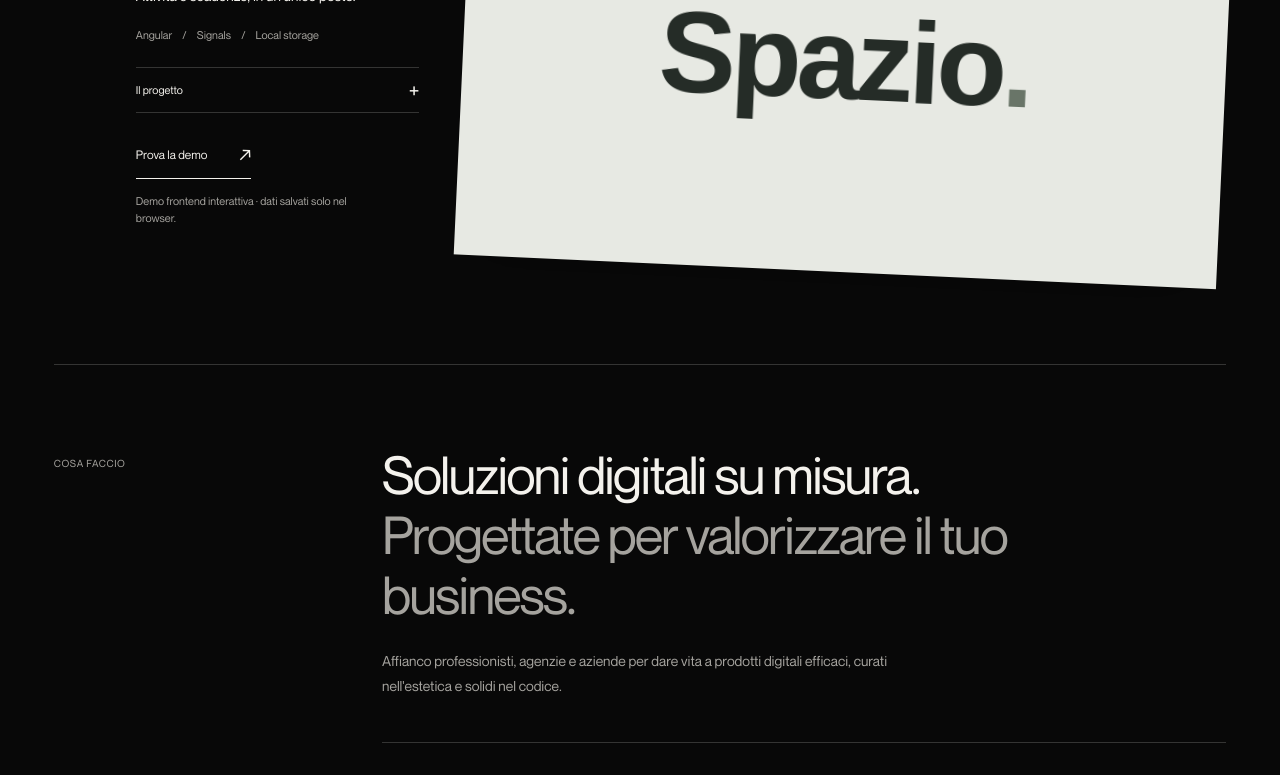
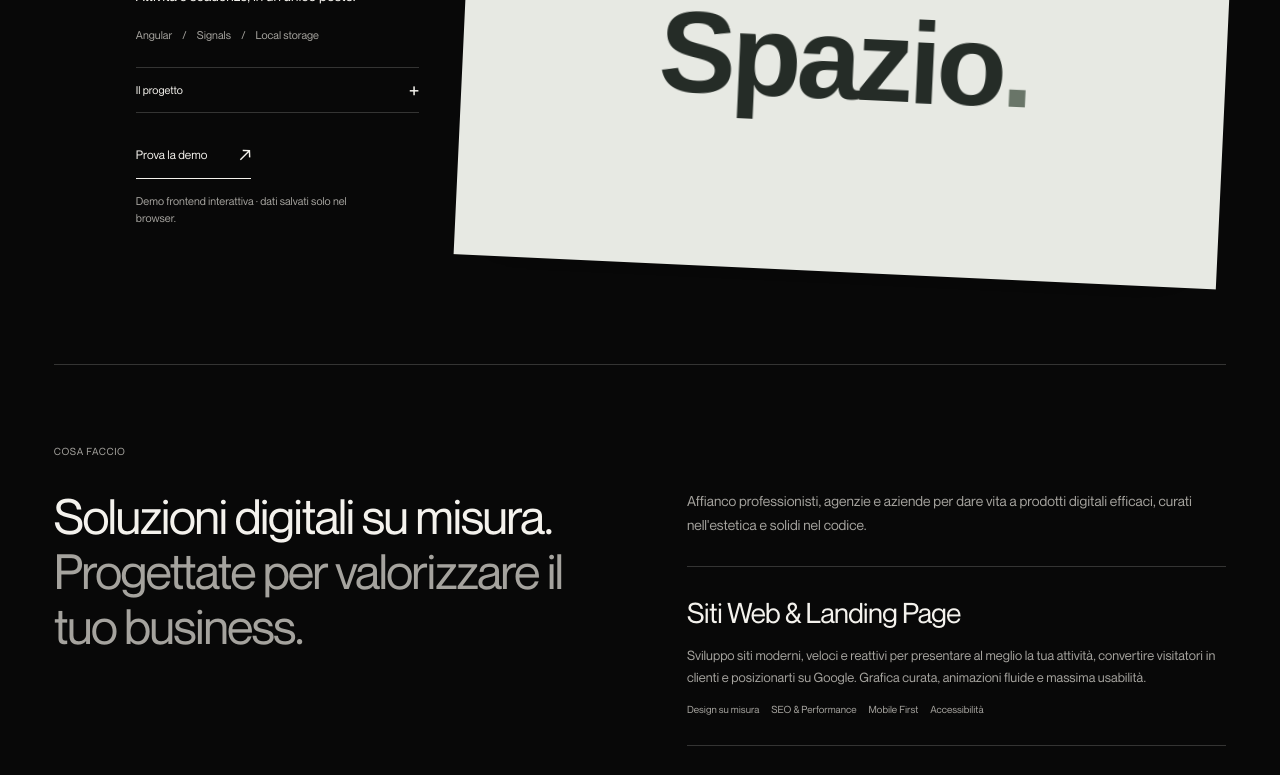
Before and after one commit to gioelevalori/gioele-valori-portfolio, an Angular app: page / in a window 1280 px wide. Shown: the part 2000-2775 px from the top of the page. Built offline with nearby package versions, Linux system fonts and the light colour scheme.

Commit message:
Add scroll-driven editorial chapters and reading progress

```diff
--- a/src/main.ts
+++ b/src/main.ts
@@ -8,6 +8,7 @@ interface DemoTask { id: string; title: string; tag: string; state: TaskState; d
 @Component({selector:'app-root',standalone:true,template:`
 <a class="skip" href="#main">{{t("Vai al contenuto")}}</a>
 <div class="site" [class.light]="light()">
+<div class="reading-progress" aria-hidden="true"></div>
 <header class="masthead">
 <a class="identity" href="#presentazione" [attr.aria-label]="t(&quot;Gioele Valori, inizio&quot;)"><svg class="personal-mark" viewBox="0 0 136 100" fill="none" stroke="currentColor" stroke-width="8" aria-hidden="true"><path d="M60 29C52 16 29 16 19 31C5 52 16 77 38 77C54 77 64 66 64 51H41M74 22L96 77L119 22"/></svg></a>
 <a class="masthead-location" href="#profilo">{{t("Penne, Italia")}}</a>
@@ -31,12 +32,12 @@ interface DemoTask { id: string; title: string; tag: string; state: TaskState; d
 @if(i===0){<span class="cookie-logo-window"><img src="projects/cookiemakers-logo.png" [alt]="t(&quot;My Cookie Delight, logo di CookieMakers&quot;)" width="1000" height="1000"></span>}@else if(i===1){<img class="cali-logo" src="projects/cali-al-sole-logo.png" [alt]="t(&quot;Logo Cali al Sole&quot;)" width="600" height="600" loading="lazy">}@else{<span class="spazio-wordmark" [attr.aria-label]="t(&quot;Spazio&quot;)">{{t("Spazio")}}<span>.</span></span>}
 <span class="cover-action" aria-hidden="true">{{t(project.demo ? 'Prova la demo' : 'Scopri il progetto')}} ↗</span></button>
 </article>}</div></section></div>
-<section id="servizi" class="services section"><div class="section-label">{{t("COSA FACCIO")}}</div><div><h2>{{t("Soluzioni digitali su misura.")}}<br><span class="muted">{{t("Progettate per valorizzare il tuo business.")}}</span></h2><p class="projects-intro">{{t("Affianco professionisti, agenzie e aziende per dare vita a prodotti digitali efficaci, curati nell'estetica e solidi nel codice.")}}</p><div class="services-grid">@for(s of services; track s.title){<article class="service-card"><h3>{{t(s.title)}}</h3><p>{{t(s.description)}}</p><div class="service-tags">@for(tag of s.tags; track tag){<span>{{t(tag)}}</span>}</div></article>}</div><div class="guarantees-grid">@for(g of guarantees; track g.title){<div class="guarantee-card"><h4>{{t(g.title)}}</h4><p>{{t(g.desc)}}</p></div>}</div></div></section>
-<section id="profilo" class="about section"><div class="section-label">{{t("IL PROFILO")}}</div><div><h2>{{t("Dalla sensibilità visiva")}}<br><span class="muted">{{t("alla solidità del codice.")}}</span></h2><div class="about-columns"><p>{{t("Sono Gioele, Full-Stack Developer con quattro anni di esperienza nello sviluppo di piattaforme web e applicazioni interattive. Seguo il progetto lungo tutto il suo ciclo: progettazione dell'interfaccia, sviluppo, test, ottimizzazione e pubblicazione online.")}}</p><p>{{t("Ho studiato architettura al liceo artistico, per poi formarmi nel web design e nello sviluppo software avanzato. Unisco l'attenzione al dettaglio e all'esperienza utente a un'architettura tecnica pulita, veloce e pronta a scalare.")}}</p></div><div class="facts"><div><strong>04+</strong><span>{{t("anni di esperienza full-stack")}}</span></div><div><strong>{{t("Angular")}} <em>×</em> {{t(".NET")}}</strong><span>{{t("il mio stack principale")}}</span></div><div><strong>100%</strong><span>{{t("orientato a qualità e risultati")}}</span></div></div></div></section>
-<section id="esperienza" class="experience section"><div class="section-label">{{t("IL PERCORSO")}}</div><div><div class="section-heading"><h2>{{t("Il lavoro svolto,")}}<br>{{t("i progetti su cui sono cresciuto.")}}</h2><a class="text-link" href="GioeleValoriCurriculum.pdf" download>{{t("Scarica il CV ↗")}}</a></div>
+<section id="servizi" class="services section"><div class="section-label">{{t("COSA FACCIO")}}</div><div class="chapter-layout"><div class="chapter-title"><h2>{{t("Soluzioni digitali su misura.")}}<br><span class="muted">{{t("Progettate per valorizzare il tuo business.")}}</span></h2></div><div class="chapter-body"><p class="projects-intro">{{t("Affianco professionisti, agenzie e aziende per dare vita a prodotti digitali efficaci, curati nell'estetica e solidi nel codice.")}}</p><div class="services-grid">@for(s of services; track s.title){<article class="service-card"><h3>{{t(s.title)}}</h3><p>{{t(s.description)}}</p><div class="service-tags">@for(tag of s.tags; track tag){<span>{{t(tag)}}</span>}</div></article>}</div><div class="guarantees-grid">@for(g of guarantees; track g.title){<div class="guarantee-card"><h4>{{t(g.title)}}</h4><p>{{t(g.desc)}}</p></div>}</div></div></div></section>
+<section id="profilo" class="about section"><div class="section-label">{{t("IL PROFILO")}}</div><div class="chapter-layout"><div class="chapter-title"><h2>{{t("Dalla sensibilità visiva")}}<br><span class="muted">{{t("alla solidità del codice.")}}</span></h2></div><div class="chapter-body"><div class="about-columns"><p>{{t("Sono Gioele, Full-Stack Developer con quattro anni di esperienza nello sviluppo di piattaforme web e applicazioni interattive. Seguo il progetto lungo tutto il suo ciclo: progettazione dell'interfaccia, sviluppo, test, ottimizzazione e pubblicazione online.")}}</p><p>{{t("Ho studiato architettura al liceo artistico, per poi formarmi nel web design e nello sviluppo software avanzato. Unisco l'attenzione al dettaglio e all'esperienza utente a un'architettura tecnica pulita, veloce e pronta a scalare.")}}</p></div><div class="facts"><div><strong>04+</strong><span>{{t("anni di esperienza full-stack")}}</span></div><div><strong>{{t("Angular")}} <em>×</em> {{t(".NET")}}</strong><span>{{t("il mio stack principale")}}</span></div><div><strong>100%</strong><span>{{t("orientato a qualità e risultati")}}</span></div></div></div></div></section>
+<section id="esperienza" class="experience section"><div class="section-label">{{t("IL PERCORSO")}}</div><div class="chapter-layout"><div class="chapter-title"><div class="section-heading"><h2>{{t("Il lavoro svolto,")}}<br>{{t("i progetti su cui sono cresciuto.")}}</h2><a class="text-link" href="GioeleValoriCurriculum.pdf" download>{{t("Scarica il CV ↗")}}</a></div></div><div class="chapter-body">
 @for (job of jobs; track job.company; let i = $index) {<article class="job"><div class="job-content"><span class="job-date">{{t(job.date)}}</span><h3>{{t(job.company)}}</h3><p class="role">{{t(job.role)}}</p><p>{{t(job.description)}}</p><div class="tags">@for(tag of job.tags; track tag){<span>{{t(tag)}}</span>}</div></div></article>}
-</div></section>
-<section id="competenze" class="skills section"><div class="section-label">{{t("GLI STRUMENTI")}}</div><div><h2>{{t("Il mio stack.")}}<br><span class="muted">{{t("Tecnologie che utilizzo quotidianamente.")}}</span></h2><div class="skill-grid">@for(group of skills; track group.title){<article><h3>{{t(group.title)}}</h3><p>{{t(group.items)}}</p></article>}</div></div></section>
+</div></div></section>
+<section id="competenze" class="skills section"><div class="section-label">{{t("GLI STRUMENTI")}}</div><div class="chapter-layout"><div class="chapter-title"><h2>{{t("Il mio stack.")}}<br><span class="muted">{{t("Tecnologie che utilizzo quotidianamente.")}}</span></h2></div><div class="chapter-body"><div class="skill-grid">@for(group of skills; track group.title){<article><h3>{{t(group.title)}}</h3><p>{{t(group.items)}}</p></article>}</div></div></div></section>
 
 <section id="contatti" class="contact"><span class="client-badge"><span class="dot"></span> {{t("DISPONIBILE PER NUOVI PROGETTI")}}</span><p class="contact-lead">{{t("Hai un'idea da sviluppare o vuoi realizzare un sito web moderno e performante per la tua attività?")}}</p><a class="big-contact" href="mailto:gioelevalori998@gmail.com">{{t("Richiedi un")}}<span>{{t("preventivo")}} <i>↗</i></span></a><p class="contact-sub">{{t("Analizziamo insieme le tue esigenze, i tempi di consegna e i costi, senza alcun impegno. Rispondo sempre entro 24 ore.")}}</p><div class="contact-bottom"><a href="mailto:gioelevalori998@gmail.com">{{t("gioelevalori998&#64;gmail.com ↗")}}</a><a href="https://www.linkedin.com/in/gioelevalori/" target="_blank" rel="noopener noreferrer">{{t("LinkedIn ↗")}}</a><button (click)="copyEmail()">{{t(copied() ? 'Email copiata ✓' : 'Copia email ⧉')}}</button><span role="status" class="sr-only">{{t(copied() ? 'Indirizzo email copiato' : '')}}</span></div></section></main><footer><a class="logo" href="#presentazione" [attr.aria-label]="t(&quot;Gioele Valori, inizio&quot;)"><svg class="personal-mark" viewBox="0 0 136 100" fill="none" stroke="currentColor" stroke-width="8" aria-hidden="true"><path d="M60 29C52 16 29 16 19 31C5 52 16 77 38 77C54 77 64 66 64 51H41M74 22L96 77L119 22"/></svg></a><span>© {{t(year)}} {{t("Gioele Valori")}}</span><span>{{t("Angular · TypeScript")}}</span><a href="#">{{t("Torna su ↑")}}</a></footer>
 <dialog class="project-dialog" aria-labelledby="demo-title" (cancel)="cancelDemo($event)" (close)="afterDemoClosed()" (click)="backdropClick($event)">
@@ -126,12 +127,12 @@ class App implements AfterViewInit, OnDestroy {
    this.updateScene();
    if(!matchMedia('(prefers-reduced-motion: reduce)').matches && 'IntersectionObserver' in window){
      this.revealObserver=new IntersectionObserver(entries=>{for(const entry of entries){if(entry.isIntersecting){entry.target.classList.add('is-revealed');this.revealObserver?.unobserve(entry.target);}}},{threshold:0.08});
-     document.querySelectorAll('.project,.section,.contact').forEach(el=>{el.classList.add('reveal-section');this.revealObserver?.observe(el);});
+     document.querySelectorAll('.project,.chapter-title,.service-card,.about-columns p,.job,.skill-grid article,.contact').forEach(el=>{el.classList.add('reveal-section');this.revealObserver?.observe(el);});
    }
  }
  @HostListener('window:scroll') onScroll(){if(!this.frame)this.frame=requestAnimationFrame(()=>{this.updateScene();this.frame=0;});}
  @HostListener('window:resize') onResize(){this.updateScene();}
- private updateScene(){const reduced=matchMedia('(prefers-reduced-motion: reduce)').matches;const intro=document.querySelector<HTMLElement>('.intro-title-row');if(intro){const progress=reduced?0:Math.max(0,Math.min(1,-intro.getBoundingClientRect().top/Math.max(1,intro.clientHeight)));intro.style.setProperty('--intro-progress',String(progress));}document.querySelectorAll<HTMLElement>('.project').forEach((project,index)=>{const cover=project.querySelector<HTMLElement>('.project-cover');if(!cover)return;if(reduced||innerWidth<900){cover.style.setProperty('--scroll-shift','0px');cover.style.setProperty('--scroll-turn','0deg');return;}const box=project.getBoundingClientRect();if(box.top>innerHeight*1.3||box.bottom<-innerHeight*.3)return;const progress=Math.max(-1,Math.min(1,(box.top+box.height/2-innerHeight/2)/innerHeight));cover.style.setProperty('--scroll-shift',progress*(index%2?-36:36)+'px');cover.style.setProperty('--scroll-turn',progress*(index%2?-2:2)+'deg');});}
+ private updateScene(){const reading=document.querySelector<HTMLElement>('.reading-progress');if(reading){const distance=document.documentElement.scrollHeight-innerHeight;reading.style.setProperty('--reading-progress',String(distance>0?Math.max(0,Math.min(1,scrollY/distance)):0));}const reduced=matchMedia('(prefers-reduced-motion: reduce)').matches;const intro=document.querySelector<HTMLElement>('.intro-title-row');if(intro){const progress=reduced?0:Math.max(0,Math.min(1,-intro.getBoundingClientRect().top/Math.max(1,intro.clientHeight)));intro.style.setProperty('--intro-progress',String(progress));}document.querySelectorAll<HTMLElement>('.project').forEach((project,index)=>{const cover=project.querySelector<HTMLElement>('.project-cover');if(!cover)return;if(reduced||innerWidth<900){cover.style.setProperty('--scroll-shift','0px');cover.style.setProperty('--scroll-turn','0deg');return;}const box=project.getBoundingClientRect();if(box.top>innerHeight*1.3||box.bottom<-innerHeight*.3)return;const progress=Math.max(-1,Math.min(1,(box.top+box.height/2-innerHeight/2)/innerHeight));cover.style.setProperty('--scroll-shift',progress*(index%2?-36:36)+'px');cover.style.setProperty('--scroll-turn',progress*(index%2?-2:2)+'deg');});}
  tiltCover(event:PointerEvent){if(event.pointerType!=='mouse'||innerWidth<800||matchMedia('(prefers-reduced-motion: reduce)').matches)return;const el=event.currentTarget as HTMLElement;const r=el.getBoundingClientRect();el.style.setProperty('--tilt-x',((event.clientY-r.top)/r.height-.5)*-6+'deg');el.style.setProperty('--tilt-y',((event.clientX-r.left)/r.width-.5)*7+'deg');}
  resetCover(event:PointerEvent){const el=event.currentTarget as HTMLElement;el.style.setProperty('--tilt-x','0deg');el.style.setProperty('--tilt-y','0deg');}
 
--- a/src/styles.css
+++ b/src/styles.css
@@ -198,3 +198,23 @@
 @media(max-width:1100px) and (min-width:601px){.intro-signature{left:62%;width:clamp(140px,20vw,220px);top:16%}}
 @media(max-width:600px){.identity,footer .logo{width:49px}.personal-mark{width:49px}.intro-signature{left:auto;right:-8px;top:86px;transform:rotate(-12deg);width:clamp(94px,29vw,150px)}.personal-intro{padding-bottom:8px}.intro-bottom{margin-top:22px;gap:20px}.intro-bottom>p{max-width:40ch}.work-topline{padding-top:14px;padding-bottom:22px}}
 @media(prefers-reduced-motion:reduce){.code-wing{animation:none}}
+
+/* Editorial chapters: the title holds its place while the story advances. */
+.reading-progress{position:fixed;inset:0 0 auto;height:2px;background:var(--fg);transform:scaleX(var(--reading-progress,0));transform-origin:left;z-index:50;pointer-events:none}
+.section{display:block}.section-label{padding-top:0;margin-bottom:32px}
+.chapter-layout{display:grid;grid-template-columns:minmax(0,1fr) minmax(0,1fr);gap:8%;align-items:start}
+.chapter-title{position:sticky;top:40px;align-self:start}.chapter-title h2{font-size:clamp(36px,3.8vw,64px);max-width:19ch;line-height:1.13}
+.chapter-title .section-heading{display:block;margin:0}.chapter-title .text-link{margin-top:28px}
+.chapter-body{min-width:0}.chapter-body>.projects-intro,.chapter-body>.services-grid,.chapter-body>.about-columns,.chapter-body>.skill-grid{margin-top:0}
+.chapter-body .about-columns{grid-template-columns:1fr;gap:28px}.chapter-body .about-columns p{font-size:clamp(15px,1.2vw,19px);line-height:1.75;max-width:55ch}
+.chapter-body .service-card{grid-template-columns:1fr;gap:14px}.chapter-body .service-tags{grid-column:1}.chapter-body .service-card h3{font-size:clamp(25px,2.2vw,34px)}
+.chapter-body .service-card:first-child{margin-top:28px}.chapter-body .job:first-child{padding-top:0;border-top:0}.chapter-body .job{padding-block:36px}.chapter-body .skill-grid{gap:32px 24px}
+@media(prefers-reduced-motion:no-preference){
+.chapter-title.is-revealed h2{animation:chapter-cut .85s cubic-bezier(.16,1,.3,1) both}
+:is(.service-card,.job).is-revealed{animation:story-arrival .7s cubic-bezier(.16,1,.3,1) both}
+.about-columns p.is-revealed,.skill-grid article.is-revealed{animation:reading-arrival .65s cubic-bezier(.16,1,.3,1) both}
+@keyframes chapter-cut{from{clip-path:inset(0 0 100% 0);translate:0 22px}to{clip-path:inset(0);translate:0 0}}
+@keyframes story-arrival{from{clip-path:inset(0 8% 0 0);translate:22px 0;opacity:.4}to{clip-path:inset(0);translate:0 0;opacity:1}}
+@keyframes reading-arrival{from{translate:0 18px;opacity:.4}to{translate:0 0;opacity:1}}
+}
+@media(max-width:900px){.chapter-layout{display:block}.chapter-title{position:static;margin-bottom:32px}.chapter-title h2{font-size:clamp(32px,5.5vw,52px);max-width:24ch}.chapter-body .about-columns p{font-size:15px}.chapter-body .service-card{padding-block:26px}.chapter-body .service-card:first-child{margin-top:0}.section-label{margin-bottom:24px}.chapter-body .job{padding-block:28px}}
```
Also changed, not shown: 1 other file (tests, documents, lock files or other folders).
